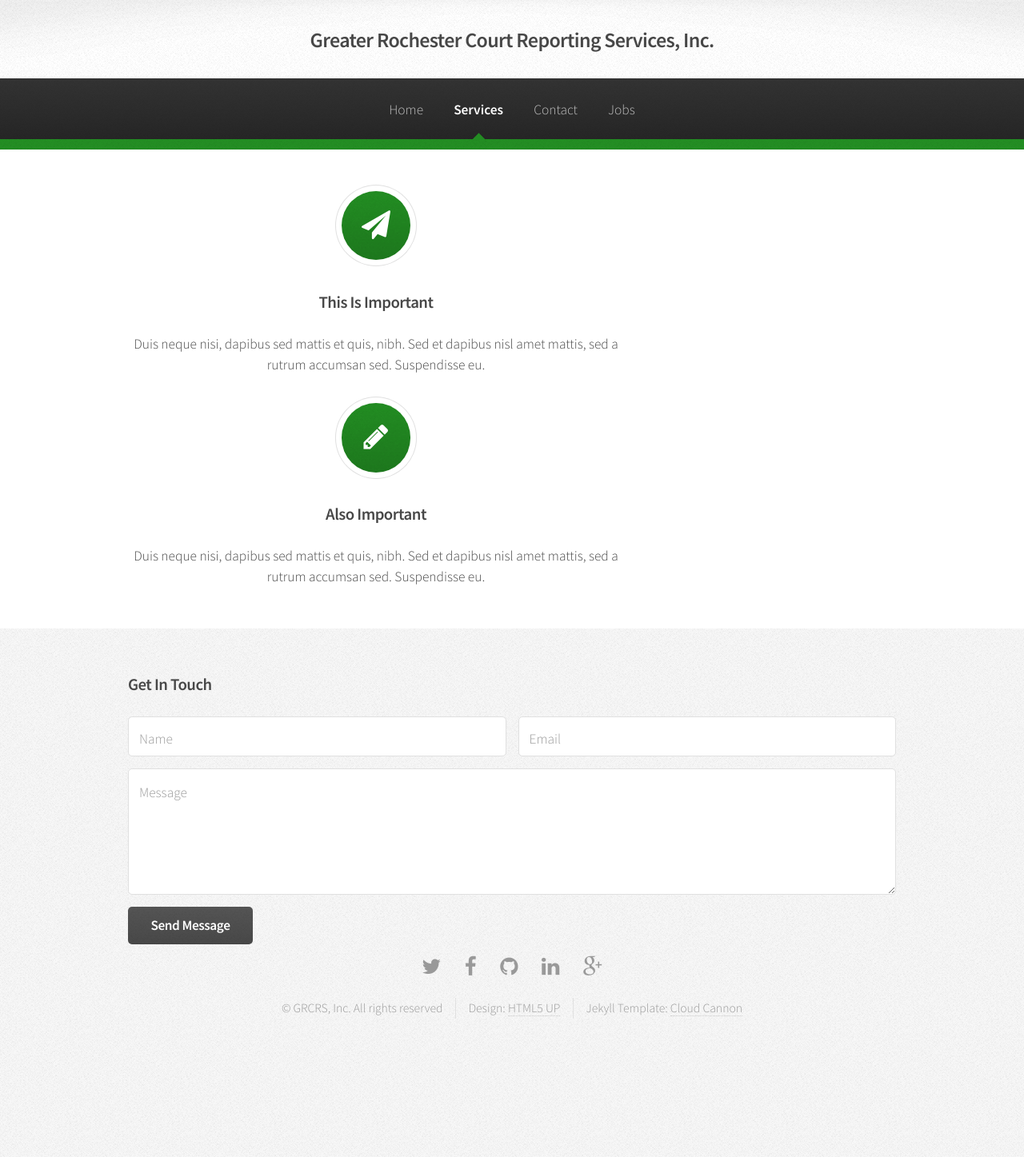
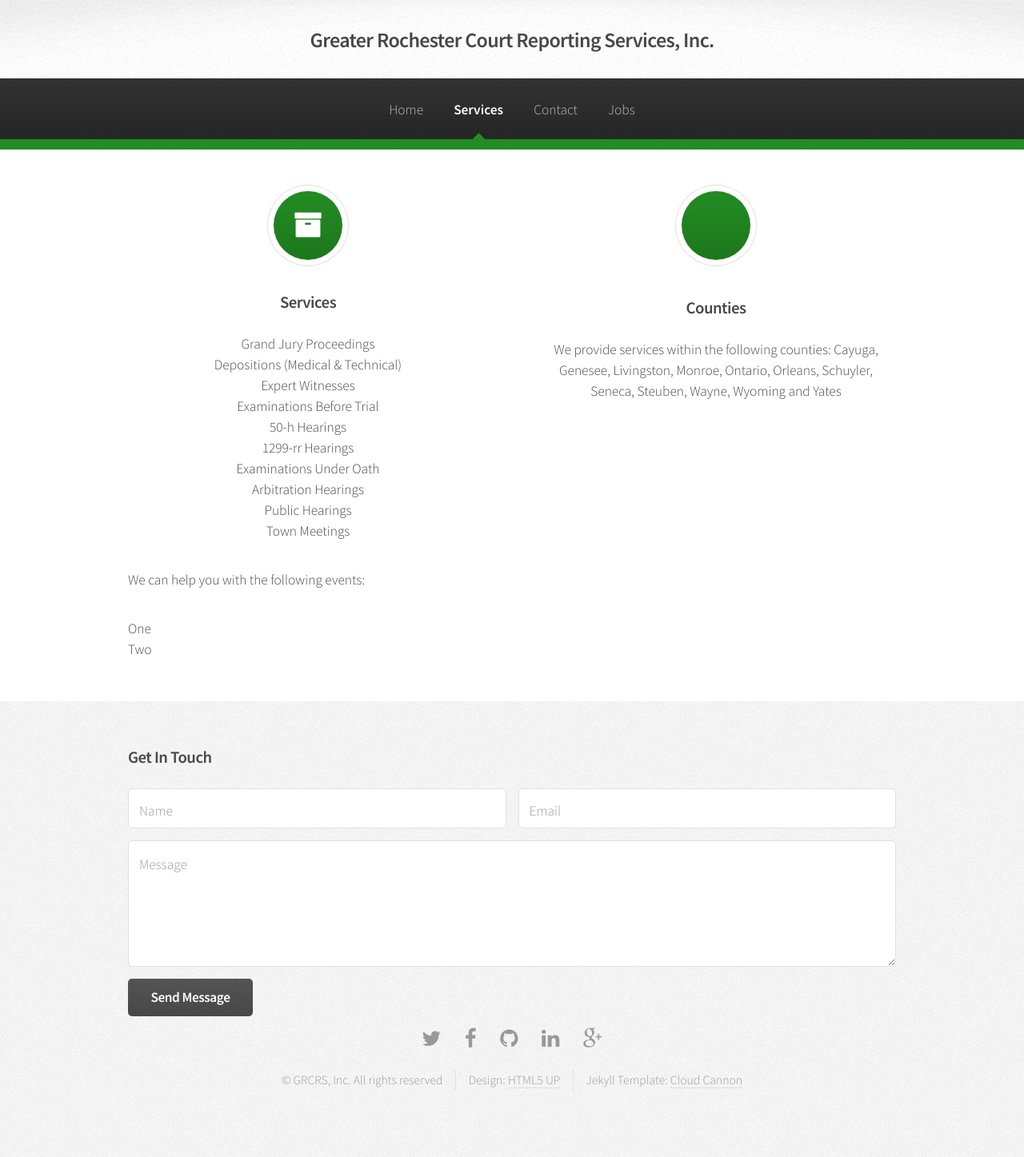
Before and after one commit to loganrath/grcrs, a Jekyll site: the page built from services.html, in a window 1280 px wide. Shown: the whole page at 80% size. Built offline with Jekyll 4.4.1, drawn with Linux system fonts in a browser that asks for light colours; before the commit the page ends 1357 px from its top, so only the background shows below that.

Commit message:
services page

```diff
--- a/services.html
+++ b/services.html
@@ -7,18 +7,29 @@ layout: default
 	<section class="wrapper style1">
 		<div class="container">
 			<div class="row double">
-				<section class="8u">
+				<section class="6u">
 					<div class="box highlight">
-						<i class="icon major fa-paper-plane"></i>
-						<h3>This Is Important</h3>
-						<p>Duis neque nisi, dapibus sed mattis et quis, nibh. Sed et dapibus nisl amet mattis, sed a rutrum accumsan sed. Suspendisse eu.</p>
+						<i class="icon major fa-archive"></i>
+						<h3>Services</h3>
+						<ul>
+							<li>Grand Jury Proceedings</li>
+							<li>Depositions (Medical &amp; Technical)</li>
+							<li>Expert Witnesses</li>
+							<li>Examinations Before Trial</li>
+							<li>50-h Hearings</li>
+							<li>1299-rr Hearings</li>
+							<li>Examinations Under Oath</li>
+							<li>Arbitration Hearings</li>
+							<li>Public Hearings</li>
+							<li>Town Meetings</li>
+						</ul>
 					</div>
 				</section>
-				<section class="8u">
+				<section class="6u">
 					<div class="box highlight">
-						<i class="icon major fa-pencil"></i>
-						<h3>Also Important</h3>
-						<p>Duis neque nisi, dapibus sed mattis et quis, nibh. Sed et dapibus nisl amet mattis, sed a rutrum accumsan sed. Suspendisse eu.</p>
+						<i class="icon major map"></i>
+						<h3>Counties</h3>
+						<p>We provide services within the following counties: Cayuga, Genesee, Livingston, Monroe, Ontario, Orleans, Schuyler, Seneca, Steuben, Wayne, Wyoming and Yates</p>
 					</div>
 				</section>
 				<!--section class="4u">
@@ -29,5 +40,10 @@ layout: default
 					</div>
 				</section-->
 			</div>
+		<p>We can help you with the following events:</p>
+		<ul>
+			<li>One</li>
+			<li>Two</li>
+		</ul>
 		</div>
 	</section>
```
